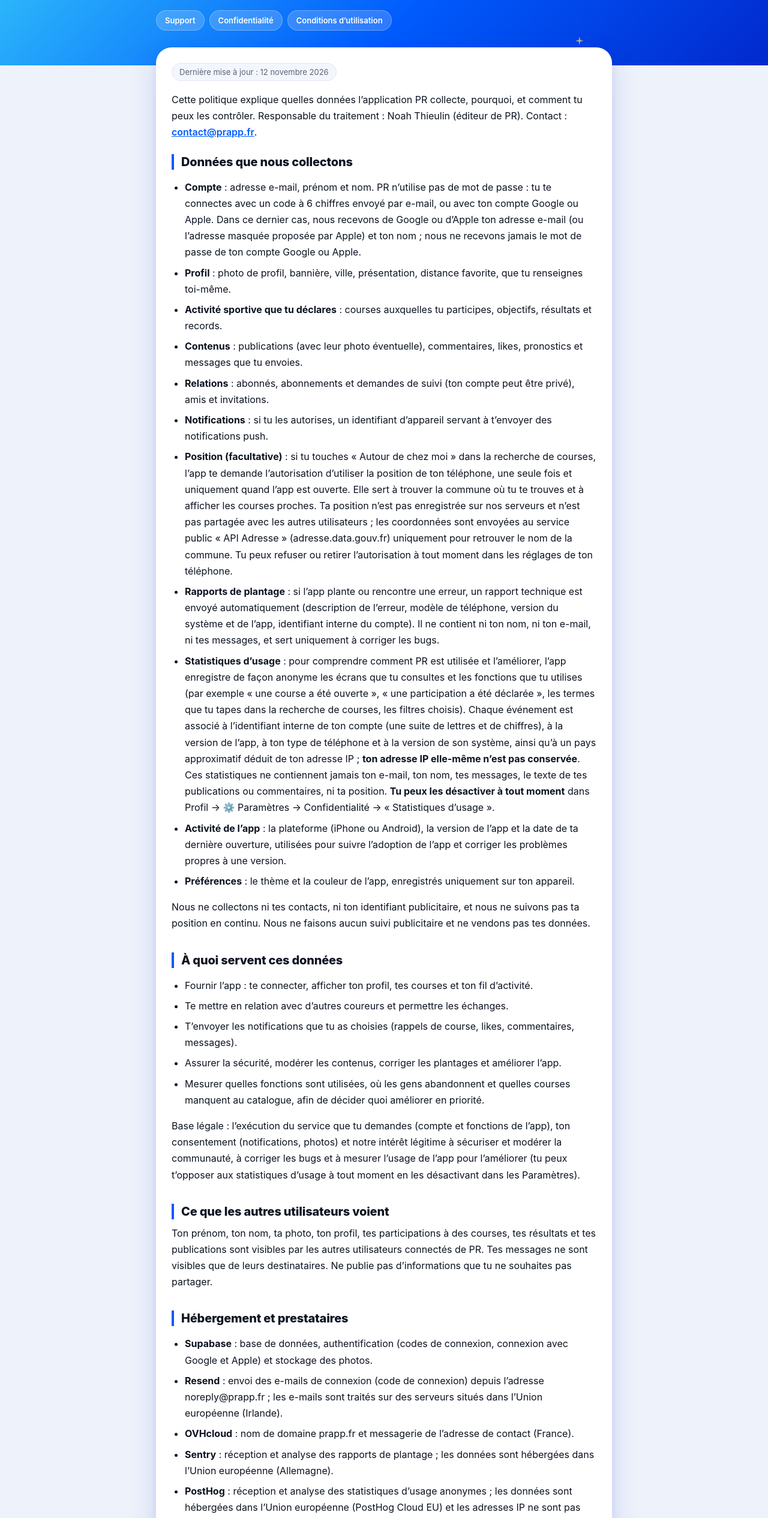
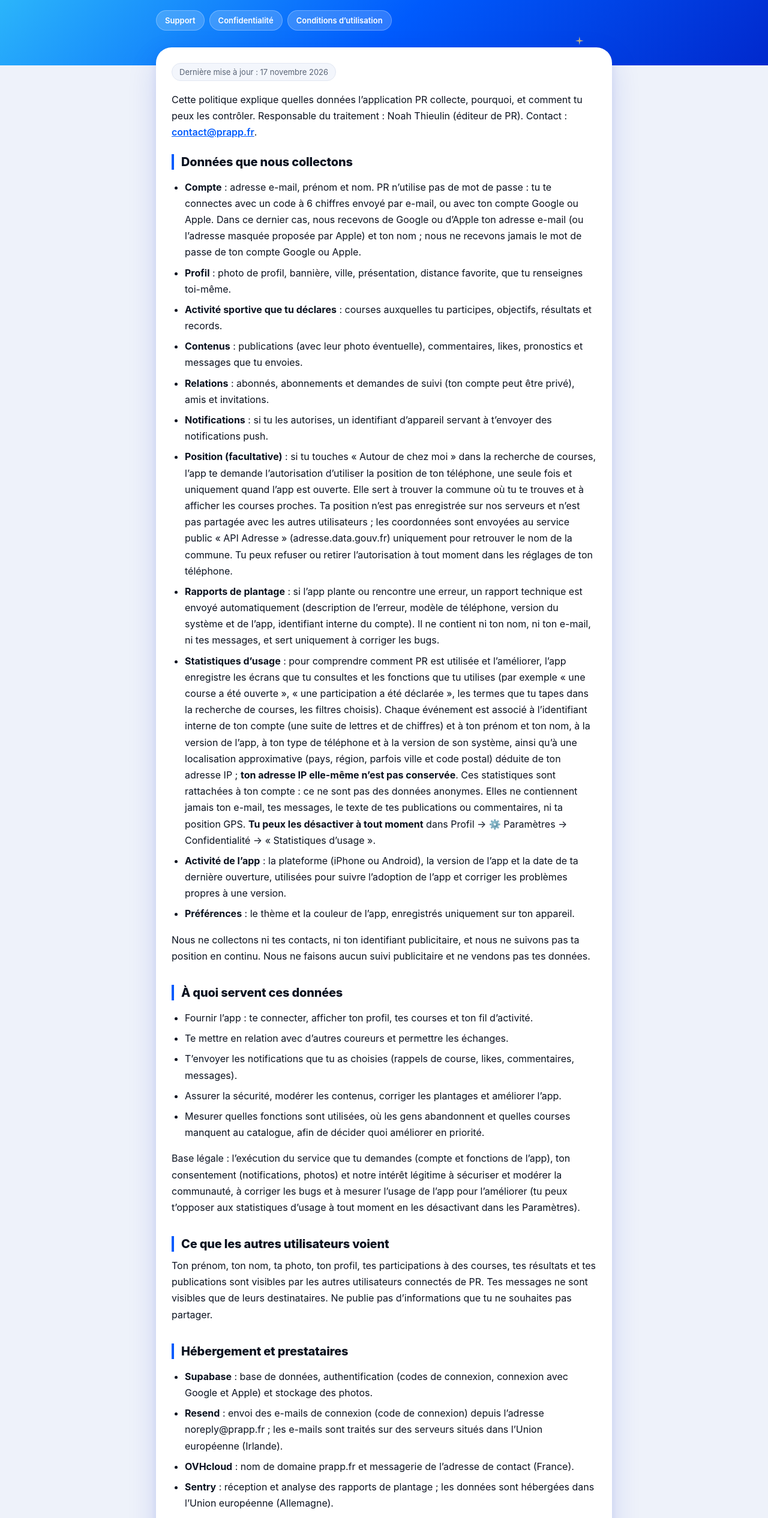
Before and after one commit to noasis9/pr-support, a plain HTML site: page confidentialite.html in a window 1280 px wide. Shown: the part 129-2660 px from the top of the page at 60% size. Drawn offline with Linux system fonts and the light colour scheme; a web font is replaced by a local one.

Commit message:
Confidentialité : statistiques d'usage rattachées au compte (identifiant et nom), plus de mention « anonyme », mise à jour du 17 novembre
Co-Authored-By: Claude Sonnet 5.5 <noreply@anthropic.com>

```diff
--- a/confidentialite.html
+++ b/confidentialite.html
@@ -1,5 +1,5 @@
 <!doctype html><html lang="fr"><head><meta charset="utf-8"><meta name="viewport" content="width=device-width,initial-scale=1"><title>Politique de confidentialité — PR</title><link rel="stylesheet" href="style.css"></head><body><header><div><h1>PR</h1><p>Politique de confidentialité</p><nav><a href="support.html">Support</a><a href="confidentialite.html">Confidentialité</a><a href="conditions.html">Conditions d’utilisation</a></nav></div></header><main>
-<p class="maj">Dernière mise à jour : 12 novembre 2026</p>
+<p class="maj">Dernière mise à jour : 17 novembre 2026</p>
 <p>Cette politique explique quelles données l’application PR collecte, pourquoi, et comment tu peux les contrôler. Responsable du traitement : Noah Thieulin (éditeur de PR). Contact : <a href="mailto:contact@prapp.fr">contact@prapp.fr</a>.</p>
 
 <h2>Données que nous collectons</h2>
@@ -12,7 +12,7 @@
 <li><strong>Notifications</strong> : si tu les autorises, un identifiant d’appareil servant à t’envoyer des notifications push.</li>
 <li><strong>Position (facultative)</strong> : si tu touches « Autour de chez moi » dans la recherche de courses, l’app te demande l’autorisation d’utiliser la position de ton téléphone, une seule fois et uniquement quand l’app est ouverte. Elle sert à trouver la commune où tu te trouves et à afficher les courses proches. Ta position n’est pas enregistrée sur nos serveurs et n’est pas partagée avec les autres utilisateurs ; les coordonnées sont envoyées au service public « API Adresse » (adresse.data.gouv.fr) uniquement pour retrouver le nom de la commune. Tu peux refuser ou retirer l’autorisation à tout moment dans les réglages de ton téléphone.</li>
 <li><strong>Rapports de plantage</strong> : si l’app plante ou rencontre une erreur, un rapport technique est envoyé automatiquement (description de l’erreur, modèle de téléphone, version du système et de l’app, identifiant interne du compte). Il ne contient ni ton nom, ni ton e-mail, ni tes messages, et sert uniquement à corriger les bugs.</li>
-<li><strong>Statistiques d’usage</strong> : pour comprendre comment PR est utilisée et l’améliorer, l’app enregistre de façon anonyme les écrans que tu consultes et les fonctions que tu utilises (par exemple « une course a été ouverte », « une participation a été déclarée », les termes que tu tapes dans la recherche de courses, les filtres choisis). Chaque événement est associé à l’identifiant interne de ton compte (une suite de lettres et de chiffres), à la version de l’app, à ton type de téléphone et à la version de son système, ainsi qu’à un pays approximatif déduit de ton adresse IP ; <strong>ton adresse IP elle-même n’est pas conservée</strong>. Ces statistiques ne contiennent jamais ton e-mail, ton nom, tes messages, le texte de tes publications ou commentaires, ni ta position. <strong>Tu peux les désactiver à tout moment</strong> dans Profil → ⚙️ Paramètres → Confidentialité → « Statistiques d’usage ».</li>
+<li><strong>Statistiques d’usage</strong> : pour comprendre comment PR est utilisée et l’améliorer, l’app enregistre les écrans que tu consultes et les fonctions que tu utilises (par exemple « une course a été ouverte », « une participation a été déclarée », les termes que tu tapes dans la recherche de courses, les filtres choisis). Chaque événement est associé à l’identifiant interne de ton compte (une suite de lettres et de chiffres) et à ton prénom et ton nom, à la version de l’app, à ton type de téléphone et à la version de son système, ainsi qu’à une localisation approximative (pays, région, parfois ville et code postal) déduite de ton adresse IP ; <strong>ton adresse IP elle-même n’est pas conservée</strong>. Ces statistiques sont rattachées à ton compte : ce ne sont pas des données anonymes. Elles ne contiennent jamais ton e-mail, tes messages, le texte de tes publications ou commentaires, ni ta position GPS. <strong>Tu peux les désactiver à tout moment</strong> dans Profil → ⚙️ Paramètres → Confidentialité → « Statistiques d’usage ».</li>
 <li><strong>Activité de l’app</strong> : la plateforme (iPhone ou Android), la version de l’app et la date de ta dernière ouverture, utilisées pour suivre l’adoption de l’app et corriger les problèmes propres à une version.</li>
 <li><strong>Préférences</strong> : le thème et la couleur de l’app, enregistrés uniquement sur ton appareil.</li>
 </ul>
@@ -37,7 +37,7 @@
 <li><strong>Resend</strong> : envoi des e-mails de connexion (code de connexion) depuis l’adresse noreply@prapp.fr ; les e-mails sont traités sur des serveurs situés dans l’Union européenne (Irlande).</li>
 <li><strong>OVHcloud</strong> : nom de domaine prapp.fr et messagerie de l’adresse de contact (France).</li>
 <li><strong>Sentry</strong> : réception et analyse des rapports de plantage ; les données sont hébergées dans l’Union européenne (Allemagne).</li>
-<li><strong>PostHog</strong> : réception et analyse des statistiques d’usage anonymes ; les données sont hébergées dans l’Union européenne (PostHog Cloud EU) et les adresses IP ne sont pas conservées.</li>
+<li><strong>PostHog</strong> : réception et analyse des statistiques d’usage, rattachées à l’identifiant et au nom de ton compte ; les données sont hébergées dans l’Union européenne (PostHog Cloud EU) et les adresses IP ne sont pas conservées.</li>
 <li><strong>Expo</strong> : acheminement des notifications push et des mises à jour de l’app.</li>
 <li><strong>Apple</strong> : distribution de l’app, connexion avec Apple (Sign in with Apple) et service de notifications (APNs).</li>
 <li><strong>Google</strong> : connexion avec Google (Google Sign-In), distribution de l’app sur Android (Google Play) et service de notifications (Firebase Cloud Messaging, FCM).</li>
@@ -45,7 +45,7 @@
 <p>Ces prestataires traitent les données pour notre compte, selon nos instructions.</p>
 
 <h2>Durée de conservation</h2>
-<p>Tes données sont conservées tant que ton compte existe. Quand tu supprimes ton compte, ton profil, tes participations, résultats, publications, commentaires, messages et identifiants d’appareil sont supprimés. Si tu t’étais connecté avec Apple, l’autorisation donnée à PR est aussi révoquée auprès d’Apple. Des copies de sauvegarde techniques peuvent subsister brièvement avant leur effacement définitif. Les statistiques d’usage et les rapports de plantage ne sont rattachés qu’à un identifiant technique, jamais à ton nom ni à ton e-mail ; si tu le souhaites, écris à <a href="mailto:contact@prapp.fr">contact@prapp.fr</a> et nous supprimerons aussi ceux qui te concernent.</p>
+<p>Tes données sont conservées tant que ton compte existe. Quand tu supprimes ton compte, ton profil, tes participations, résultats, publications, commentaires, messages et identifiants d’appareil sont supprimés. Si tu t’étais connecté avec Apple, l’autorisation donnée à PR est aussi révoquée auprès d’Apple. Des copies de sauvegarde techniques peuvent subsister brièvement avant leur effacement définitif. Les rapports de plantage ne sont rattachés qu’à un identifiant technique, et les statistiques d’usage à cet identifiant et à ton nom, jamais à ton e-mail ; si tu le souhaites, écris à <a href="mailto:contact@prapp.fr">contact@prapp.fr</a> et nous supprimerons aussi ceux qui te concernent.</p>
 
 <h2>Tes droits</h2>
 <p>Tu peux accéder à tes données, les corriger, les exporter ou les supprimer. Tu peux modifier ton profil dans l’app et <strong>supprimer ton compte à tout moment</strong> : Profil → ⚙️ Paramètres → « Supprimer mon compte ». Pour toute autre demande (accès, portabilité, opposition), écris à <a href="mailto:contact@prapp.fr">contact@prapp.fr</a>. Tu peux aussi saisir la CNIL (<a href="https://www.cnil.fr">cnil.fr</a>).</p>
```
